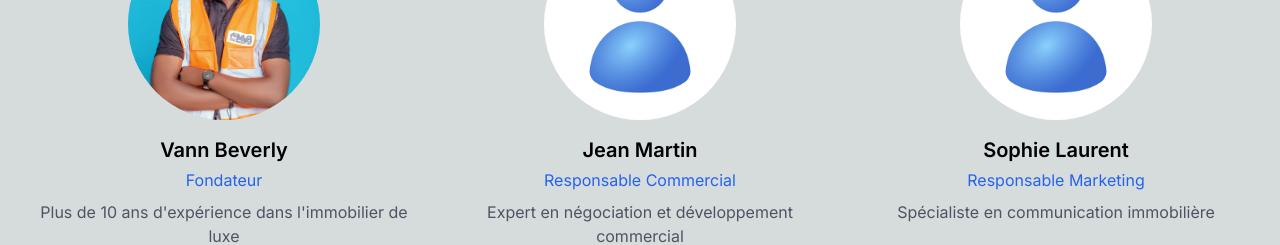
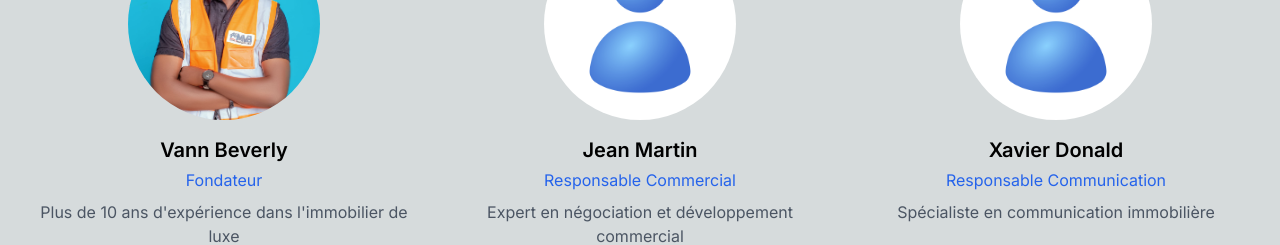
Before and after one commit to Beviryon/mvb_site, a Next.js app in the folder frontend/: page /about in a window 1280 px wide. Shown: the part 1660-1905 px from the top of the page. Built offline with nearby package versions, Linux system fonts and the light colour scheme.

Commit message:
Mise à jour d'une branche front

```diff
--- a/frontend/src/app/about/page.tsx
+++ b/frontend/src/app/about/page.tsx
@@ -16,8 +16,8 @@ const team = [
     description: 'Expert en négociation et développement commercial',
   },
   {
-    name: 'Sophie Laurent',
-    role: 'Responsable Marketing',
+    name: 'Xavier Donald',
+    role: 'Responsable Communication',
     image: '/images/profil.jpg',
     description: 'Spécialiste en communication immobilière',
   },
```
